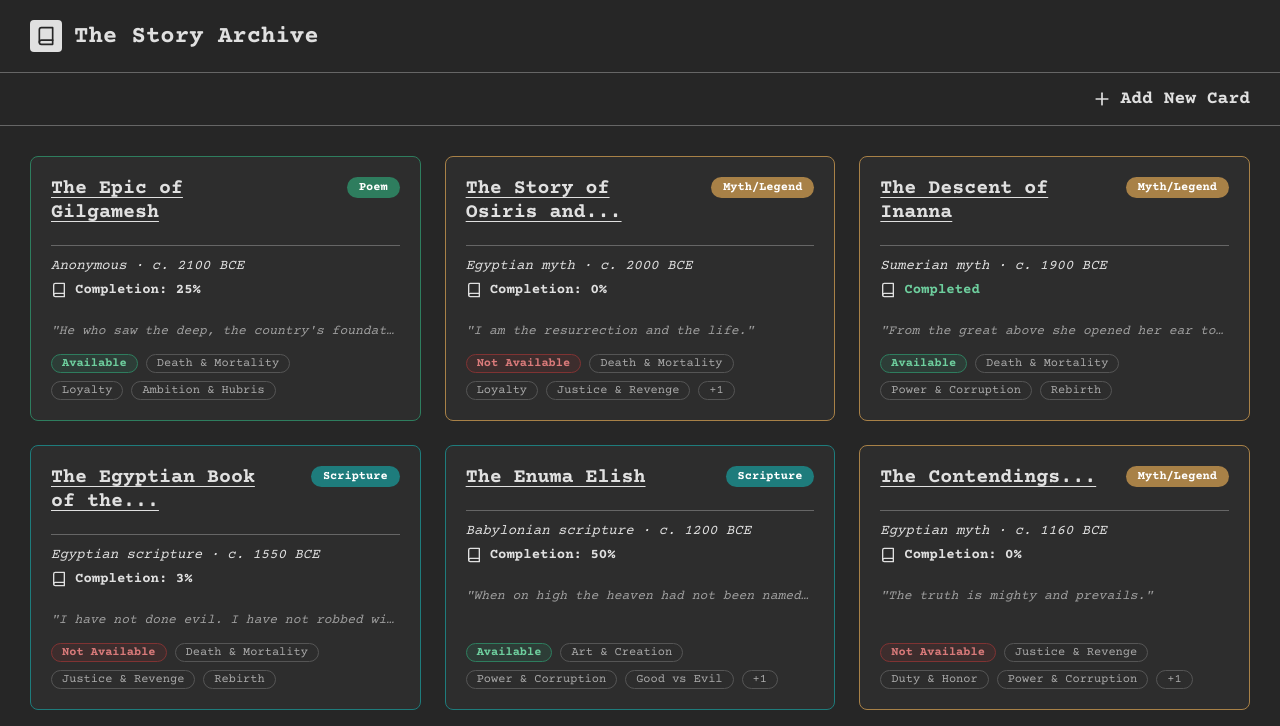
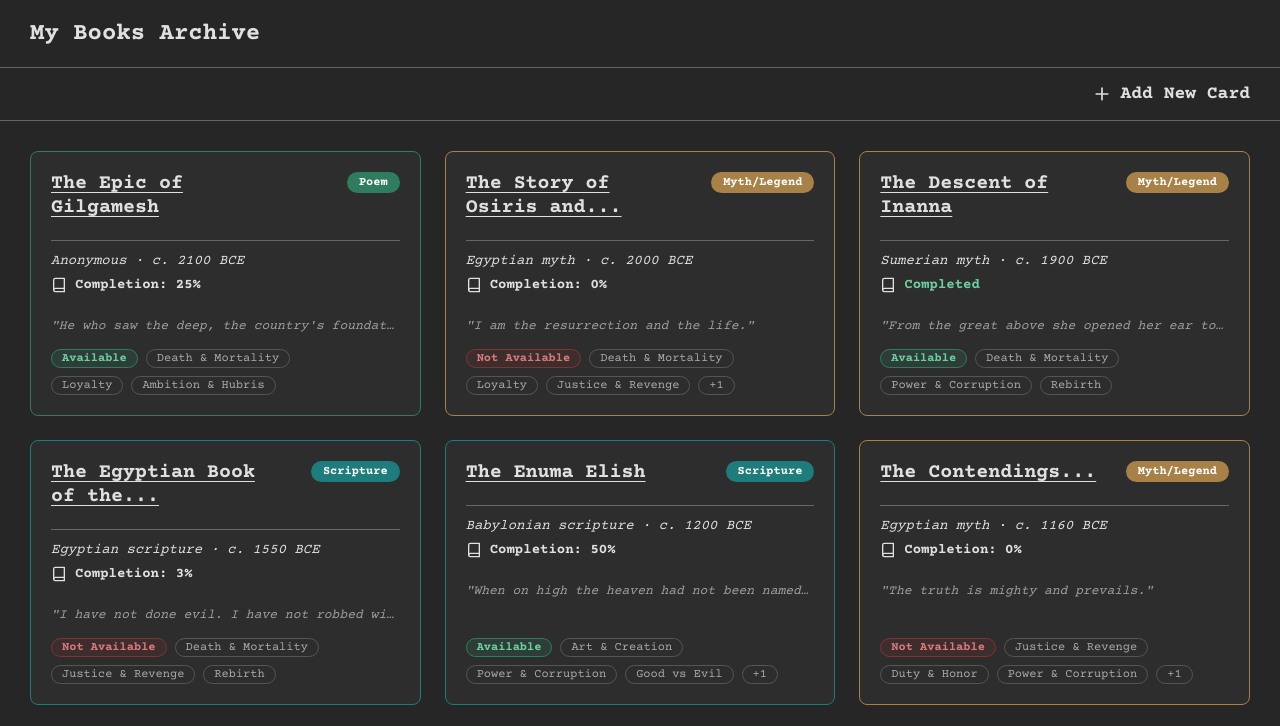
Before and after one commit to Muayad2024/SigmaSchool_project_2, a plain HTML site: page index.html in a window 1280 px wide. Shown: the top 726 px of the page. Drawn offline with nearby package versions, Linux system fonts and the light colour scheme.

Commit message:
some modification

```diff
--- a/index.html
+++ b/index.html
@@ -18,10 +18,7 @@
     <!-- HEADER -->
     <header class="archive-header">
         <div class="logo-area">
-            <div class="logo-icon">
-                <svg xmlns="http://www.w3.org/2000/svg" width="20" height="20" viewBox="0 0 24 24" fill="none" stroke="currentColor" stroke-width="2" stroke-linecap="round" stroke-linejoin="round"><path d="M4 19.5A2.5 2.5 0 0 1 6.5 17H20"></path><path d="M6.5 2H20v20H6.5A2.5 2.5 0 0 1 4 19.5v-15A2.5 2.5 0 0 1 6.5 2z"></path></svg>
-            </div>
-            The Story Archive
+                       My Books Archive
         </div>
     </header>
 
--- a/style.css
+++ b/style.css
@@ -1,5 +1,5 @@
 :root {
-    /* Matching the screenshot's dark mode colors */
+
     --bg-page: #262626;
     --bg-header: #262626;
     --text-main: #e0e0e0;
@@ -34,7 +34,7 @@ body {
     min-height: 100vh;
 }
 
-/* --- HEADER --- */
+
 .archive-header {
     width: 100%;
     max-width: 1400px;
@@ -55,19 +55,8 @@ body {
     color: var(--text-main);
 }
 
-.logo-icon {
-    width: 32px;
-    height: 32px;
-    background: var(--text-main);
-    color: var(--bg-page);
-    display: flex;
-    justify-content: center;
-    align-items: center;
-    border-radius: 4px;
-    font-size: 18px;
-}
 
-/* --- ACTION BAR --- */
+
 .action-bar {
     width: 100%;
     max-width: 1400px;
```
